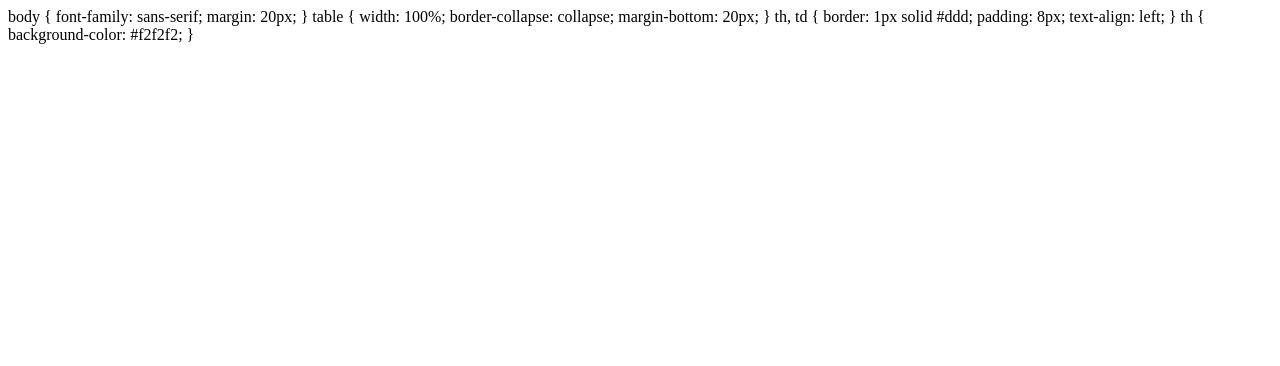
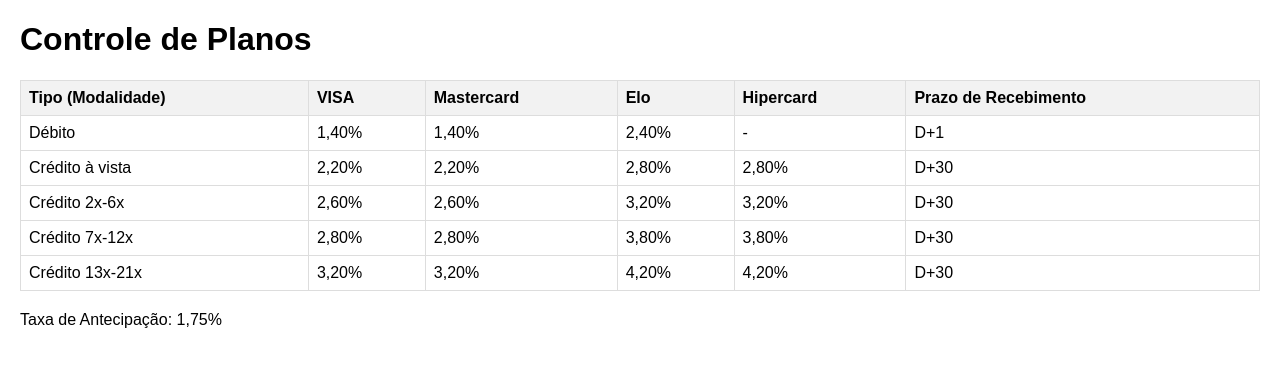
Before and after one commit to TedBorges23/controle-planos, a plain HTML site: page index.html in a window 1280 px wide. Drawn offline with Linux system fonts and the light colour scheme.

Commit message:
Add files via upload

```diff
--- a/index.html
+++ b/index.html
@@ -1,20 +1,31 @@
-body {
-    font-family: sans-serif;
-    margin: 20px;
-}
+<!DOCTYPE html>
+<html lang="pt-BR">
+<head>
+    <meta charset="UTF-8">
+    <meta name="viewport" content="width=device-width, initial-scale=1.0">
+    <title>Controle de Planos</title>
+    <link rel="stylesheet" href="style.css">
+</head>
+<body>
+    <h1>Controle de Planos</h1>
 
-table {
-    width: 100%;
-    border-collapse: collapse;
-    margin-bottom: 20px;
-}
+    <table id="tabela-planos">
+        <thead>
+            <tr>
+                <th>Tipo (Modalidade)</th>
+                <th>VISA</th>
+                <th>Mastercard</th>
+                <th>Elo</th>
+                <th>Hipercard</th>
+                <th>Prazo de Recebimento</th>
+            </tr>
+        </thead>
+        <tbody>
+            </tbody>
+    </table>
 
-th, td {
-    border: 1px solid #ddd;
-    padding: 8px;
-    text-align: left;
-}
+    <p>Taxa de Antecipação: <span id="taxa-antecipacao">1,75%</span></p>
 
-th {
-    background-color: #f2f2f2;
-}
+    <script src="script.js"></script>
+</body>
+</html>
--- /dev/null
+++ b/script.js
@@ -0,0 +1,61 @@
+const tabelaPlanos = document.getElementById('tabela-planos').getElementsByTagName('tbody')[0];
+
+const planos = [
+    {
+        tipo: 'Débito',
+        visa: '1,40%',
+        mastercard: '1,40%',
+        elo: '2,40%',
+        hipercard: '-',
+        prazo: 'D+1'
+    },
+    {
+        tipo: 'Crédito à vista',
+        visa: '2,20%',
+        mastercard: '2,20%',
+        elo: '2,80%',
+        hipercard: '2,80%',
+        prazo: 'D+30'
+    },
+    {
+        tipo: 'Crédito 2x-6x',
+        visa: '2,60%',
+        mastercard: '2,60%',
+        elo: '3,20%',
+        hipercard: '3,20%',
+        prazo: 'D+30'
+    },
+    {
+        tipo: 'Crédito 7x-12x',
+        visa: '2,80%',
+        mastercard: '2,80%',
+        elo: '3,80%',
+        hipercard: '3,80%',
+        prazo: 'D+30'
+    },
+    {
+        tipo: 'Crédito 13x-21x',
+        visa: '3,20%',
+        mastercard: '3,20%',
+        elo: '4,20%',
+        hipercard: '4,20%',
+        prazo: 'D+30'
+    }
+];
+
+planos.forEach(plano => {
+    const row = tabelaPlanos.insertRow();
+    const cellTipo = row.insertCell(0);
+    const cellVisa = row.insertCell(1);
+    const cellMastercard = row.insertCell(2);
+    const cellElo = row.insertCell(3);
+    const cellHipercard = row.insertCell(4);
+    const cellPrazo = row.insertCell(5);
+
+    cellTipo.textContent = plano.tipo;
+    cellVisa.textContent = plano.visa;
+    cellMastercard.textContent = plano.mastercard;
+    cellElo.textContent = plano.elo;
+    cellHipercard.textContent = plano.hipercard;
+    cellPrazo.textContent = plano.prazo;
+});
--- /dev/null
+++ b/style.css
@@ -0,0 +1,20 @@
+body {
+    font-family: sans-serif;
+    margin: 20px;
+}
+
+table {
+    width: 100%;
+    border-collapse: collapse;
+    margin-bottom: 20px;
+}
+
+th, td {
+    border: 1px solid #ddd;
+    padding: 8px;
+    text-align: left;
+}
+
+th {
+    background-color: #f2f2f2;
+}
```
